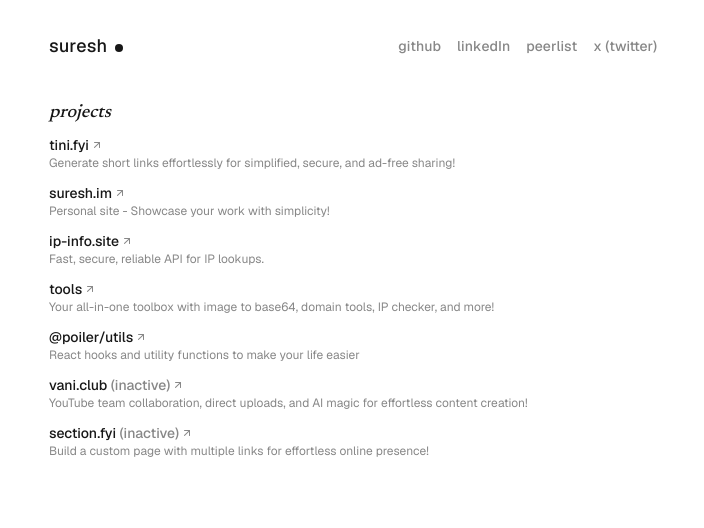
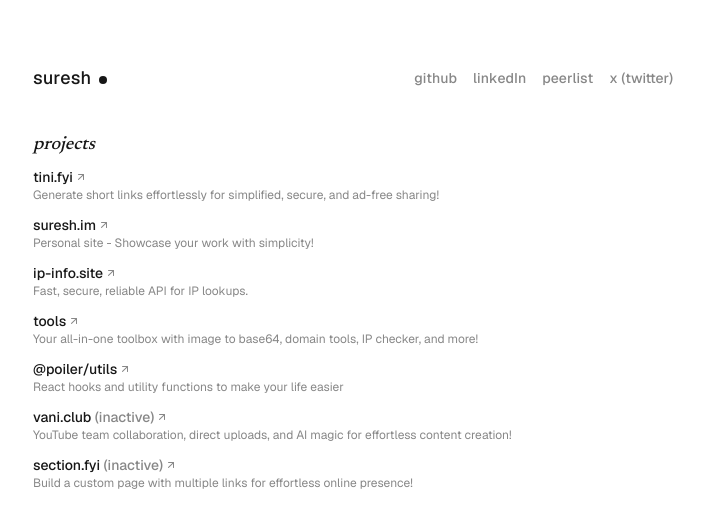
Before and after one commit to impoiler/suresh.im, a Next.js app: page /projects in a window 1280 px wide. Shown: the top 528 px of the page, without its empty margins (287-991 px from the left). Built offline with nearby package versions, Linux system fonts and the light colour scheme; no server answers.

Commit message:
:lipstick: style improvements

```diff
--- a/src/app/blog.css
+++ b/src/app/blog.css
@@ -71,11 +71,11 @@ pre code {
 }
 
 .blog-content h2 {
-  font-size: 1.5rem;
+  font-size: 1rem;
 }
 
 .blog-content h3 {
-  font-size: 1.25rem;
+  font-size: 1rem;
 }
 
 /* Text elements */
--- a/src/app/layout.tsx
+++ b/src/app/layout.tsx
@@ -41,9 +41,9 @@ export default async function RootLayout({
 
   return (
     <html lang="en" data-theme={theme}>
-      <body className={`${newsreader.variable} antialiased`}>
+      <body className={`${newsreader.variable} antialiased py-8 px-4`}>
         <div
-          className={`max-w-2xl mx-auto p-8 ${GeistSans.variable} ${GeistMono.variable} font-[family-name:var(--font-geist-sans)]`}
+          className={`max-w-2xl mx-auto py-8 px-4 ${GeistSans.variable} ${GeistMono.variable} font-[family-name:var(--font-geist-sans)]`}
         >
           <Navbar />
           {children}
```
